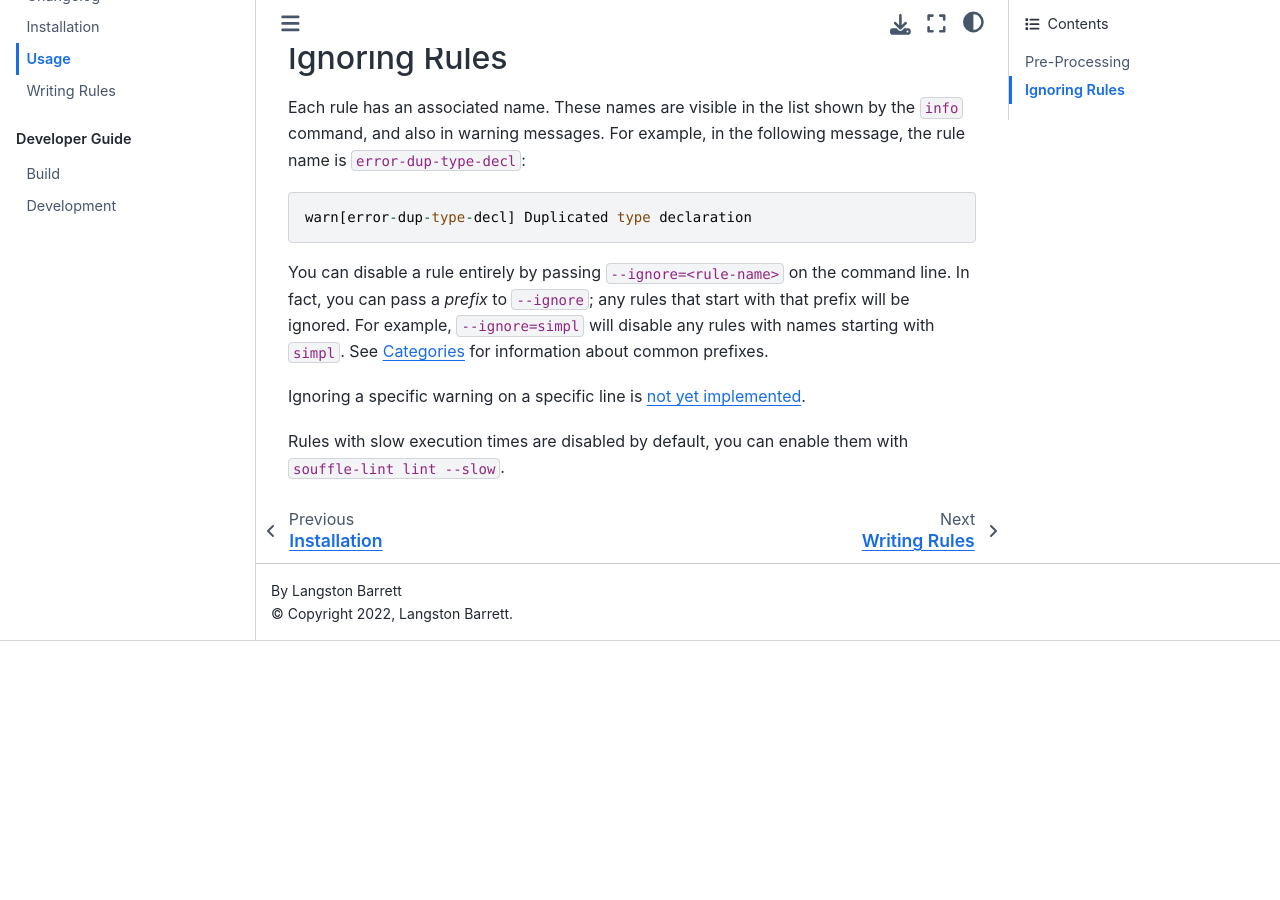
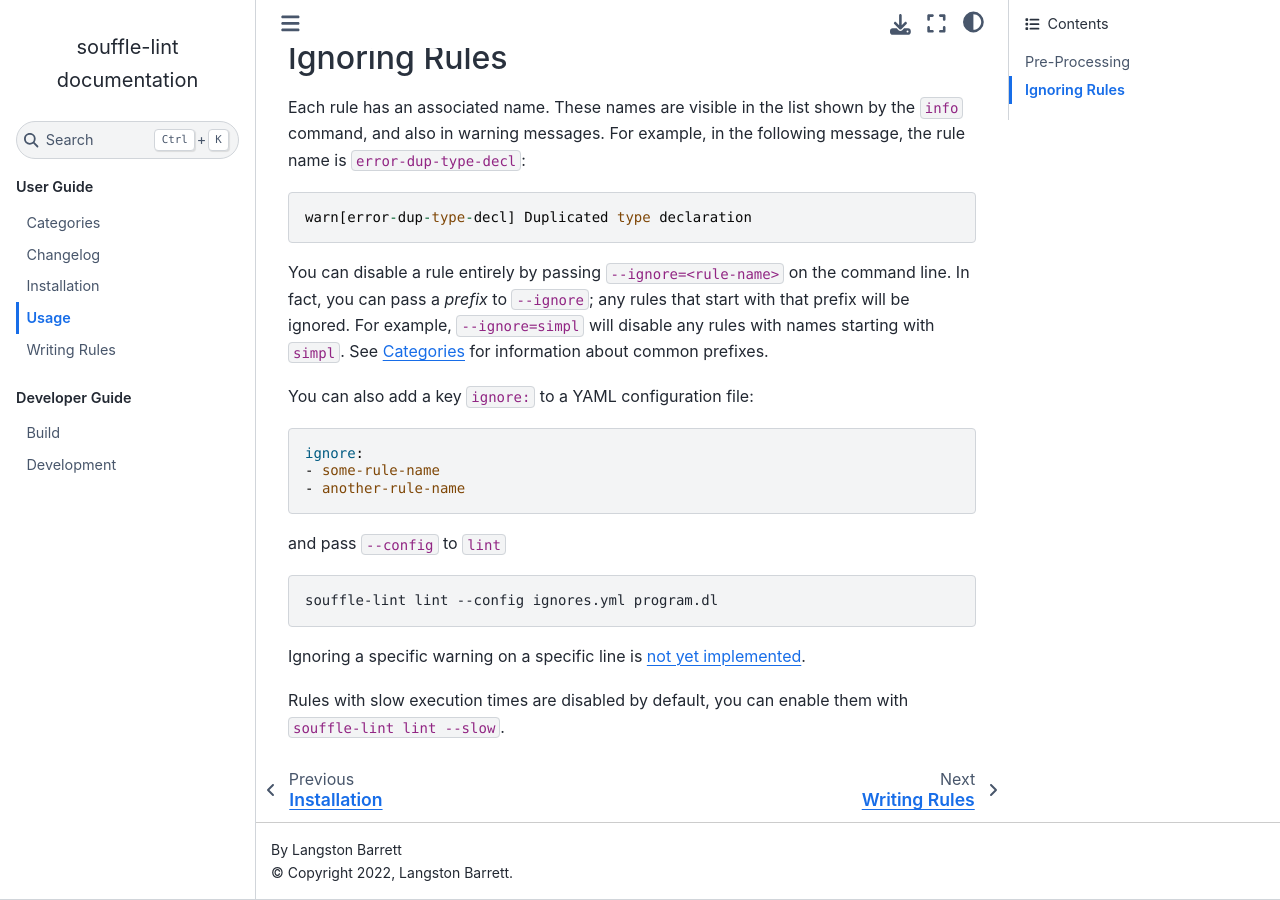
Before and after one commit to langston-barrett/souffle-lint, a Sphinx documentation site: the page built from doc/usage.rst, in a window 1280 px wide and 900 px high, scrolled down 830 px. Built offline with Sphinx 7.4.7 and the Sphinx Book theme 1.1.4, drawn with Linux system fonts in a browser that asks for light colours; before the commit the page ends 1471 px from its top, so only the background shows below that.

Commit message:
doc: Cover ignore key of config file

```diff
--- a/doc/usage.rst
+++ b/doc/usage.rst
@@ -58,6 +58,20 @@
 disable any rules with names starting with ``simpl``. See :doc:`categories` for
 information about common prefixes.
 
+You can also add a key ``ignore:`` to a YAML configuration file:
+
+.. code-block:: yaml
+
+  ignore:
+  - some-rule-name
+  - another-rule-name
+
+and pass ``--config`` to ``lint``
+
+.. code-block:: bash
+
+  souffle-lint lint --config ignores.yml program.dl
+
 Ignoring a specific warning on a specific line is `not yet implemented
 <https://github.com/langston-barrett/souffle-lint/issues/5>`_.
 
```
